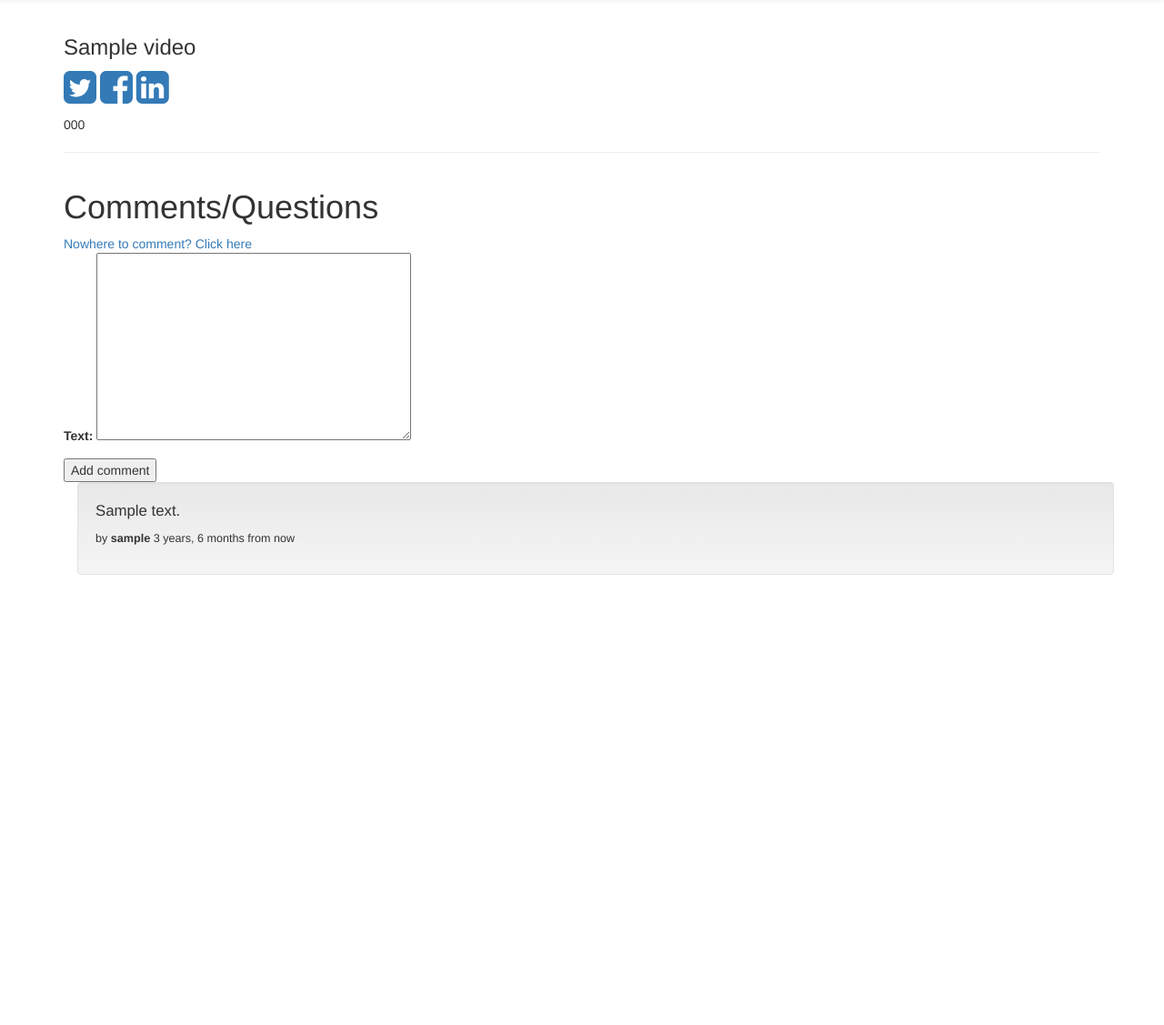
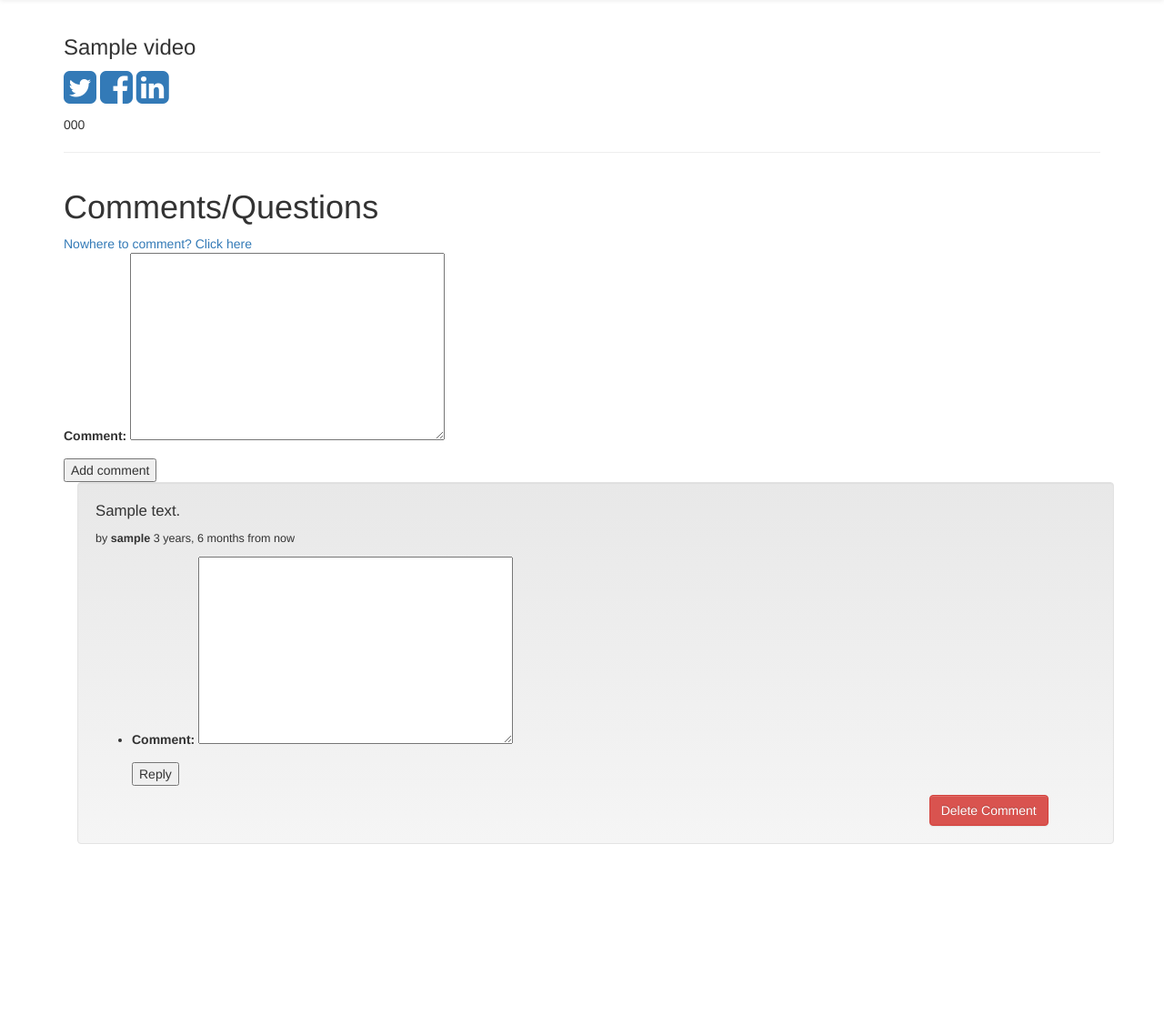
Before and after one commit to CleverProgrammer/srvup, a Django app: a page that uses templates/videos/video_detail.html in a window 1280 px wide. Shown: the part 51-1178 px from the top of the page at 91% size. Run offline with Django 3.2, Linux system fonts and the light colour scheme; a user stored in the database is signed in; tables that the repository leaves empty hold one stand-in row (values such as "Sample post"); some libraries are stand-ins or nearby versions.

Commit message:
Delete button works but make sure to add a warning before pulling the trigger ;)

```diff
--- a/comments/forms.py
+++ b/comments/forms.py
@@ -8,4 +8,4 @@ from .models import Comment
 #         fields = ('text',)
 
 class CommentForm(forms.Form):
-    text = forms.CharField(widget=forms.Textarea)
+    comment = forms.CharField(widget=forms.Textarea)
--- a/templates/videos/video_detail.html
+++ b/templates/videos/video_detail.html
@@ -91,14 +91,21 @@
                                             {{ child.timestamp|naturaltime }}
                                         </li>
                                     {% endfor %}
+                                    <li>
+                                        <form action="" method="POST">{% csrf_token %}
+                                            <input type="hidden" name="parent_id" value="{{ comment.id }}"/>
+                                            {{ comment_form.as_p }}
+                                            <input type="submit" value="Reply"/>
+                                        </form>
+                                    </li>
                                 </ul>
 
                             {% endif %}
-                            {#                        <form action="{% url 'comment_delete' comment_id=comment.id %}" method="POST">{% csrf_token %}#}
-                            {#                            <button type="submit" class="btn btn-danger col-sm-offset-10" value="Delete Comment">#}
-                            {#                                Delete Comment#}
-                            {#                            </button>#}
-                            {#                        </form>#}
+                            <form action="" method="POST">{% csrf_token %}
+                                <button type="submit" class="btn btn-danger col-sm-offset-10" name='delete_comment' value="{{ comment.id }}">
+                                    Delete Comment
+                                </button>
+                            </form>
                         </div>
                     </div>
                 {% endfor %}
--- a/videos/views.py
+++ b/videos/views.py
@@ -20,12 +20,24 @@ def video_detail(request, cat_slug, vid_slug):
     try:
         context = {}
         video = Video.objects.get(slug=vid_slug)
+        if request.POST.get('delete_comment'):
+            comment = Comment.objects.get(id=request.POST.get('delete_comment'))
+            comment.delete()
+            return HttpResponseRedirect(video.get_absolute_url())
         context['object'] = video
         context['comments'] = video.comment_set.all()
         comment_form = CommentForm(request.POST or None)
         print(request.POST)
         if comment_form.is_valid():
-            comment_text = comment_form.cleaned_data['text']
+            parent_id = request.POST.get('parent_id')
+            print(parent_id)
+            if parent_id is not None:
+                try:
+                    parent_comment = Comment.objects.get(id=parent_id)
+                    print(parent_comment)
+                except:
+                    parent_comment = None
+            comment_text = comment_form.cleaned_data['comment']
             new_comment = Comment.objects.create_comment(
                 user=request.user,
                 path=request.get_full_path(),
```
